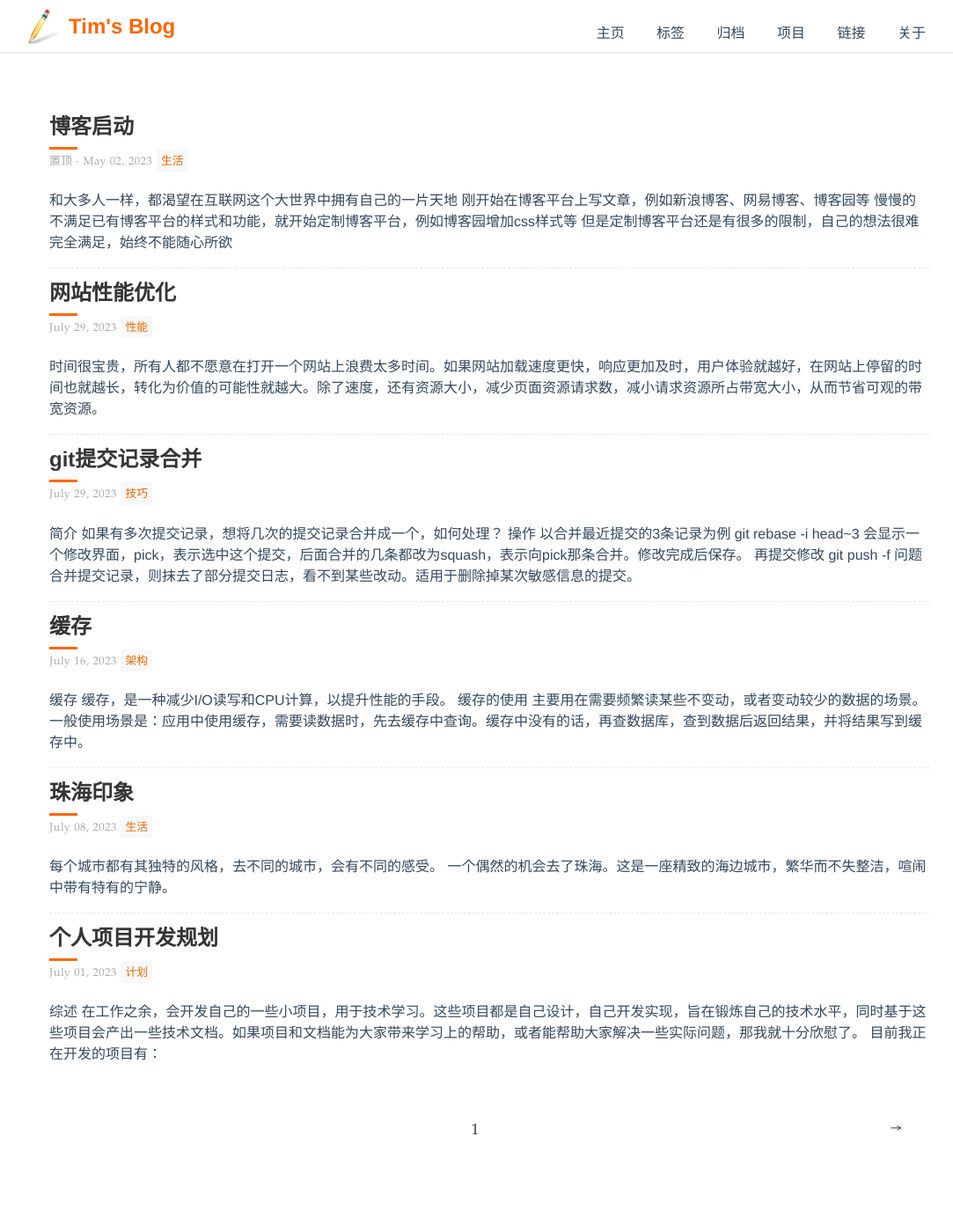
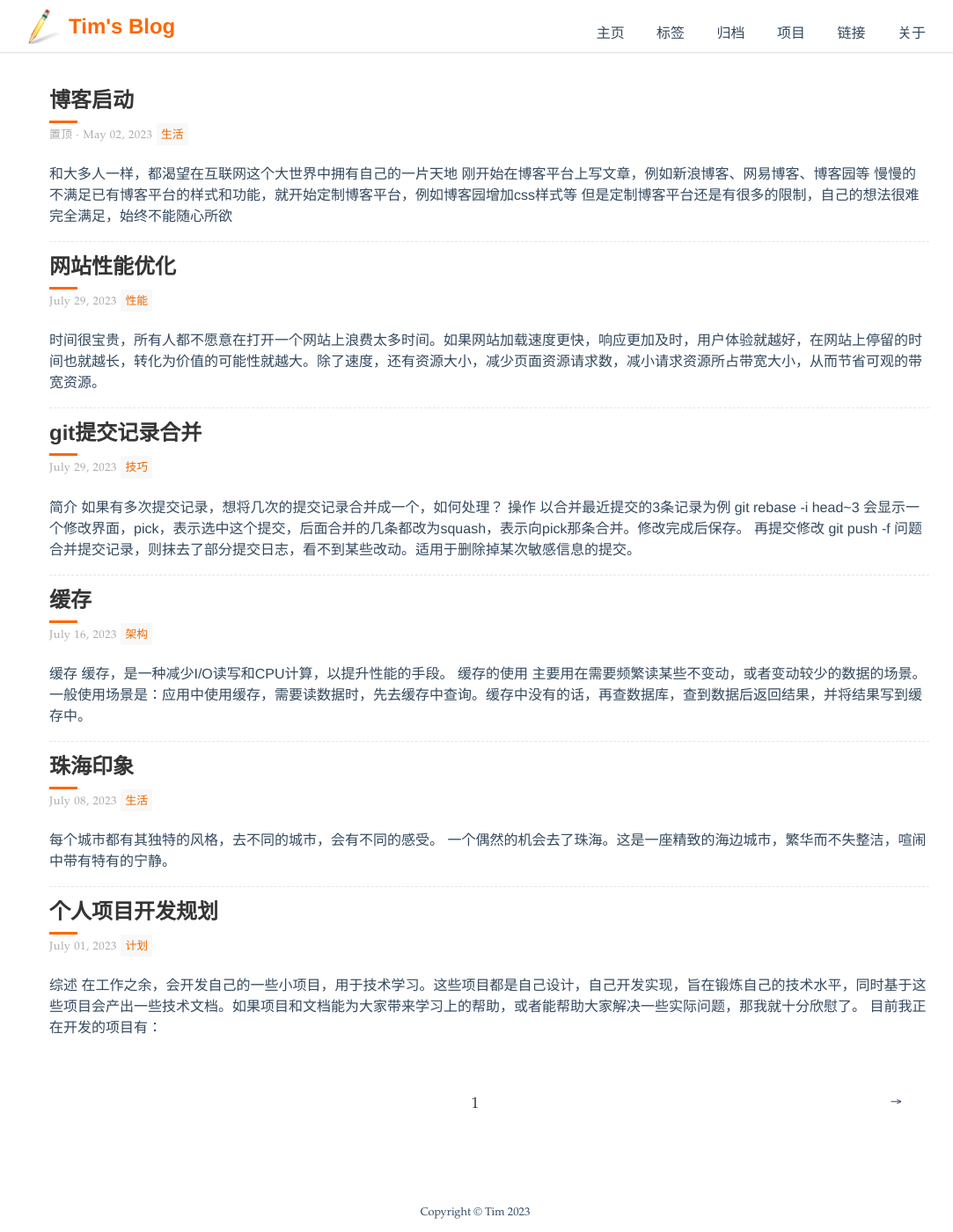
Before and after one commit to leanfish2011/leanfish2011.github.io, a Jekyll site: the page built from index.html, in a window 1280 px wide and 1400 px high. Shown: the whole window at 88% size, without its empty margins (100-1183 px from the left). Built offline with Jekyll 4.4.1, drawn with Linux system fonts in a browser that asks for light colours; the list of posts is cut into pages by our own code.

```diff
--- a/_layouts/default.html
+++ b/_layouts/default.html
@@ -16,6 +16,5 @@
 <style scoped>
   .default_main {
     width: 1000px;
-    margin: 30px auto;
   }
 </style>
```
